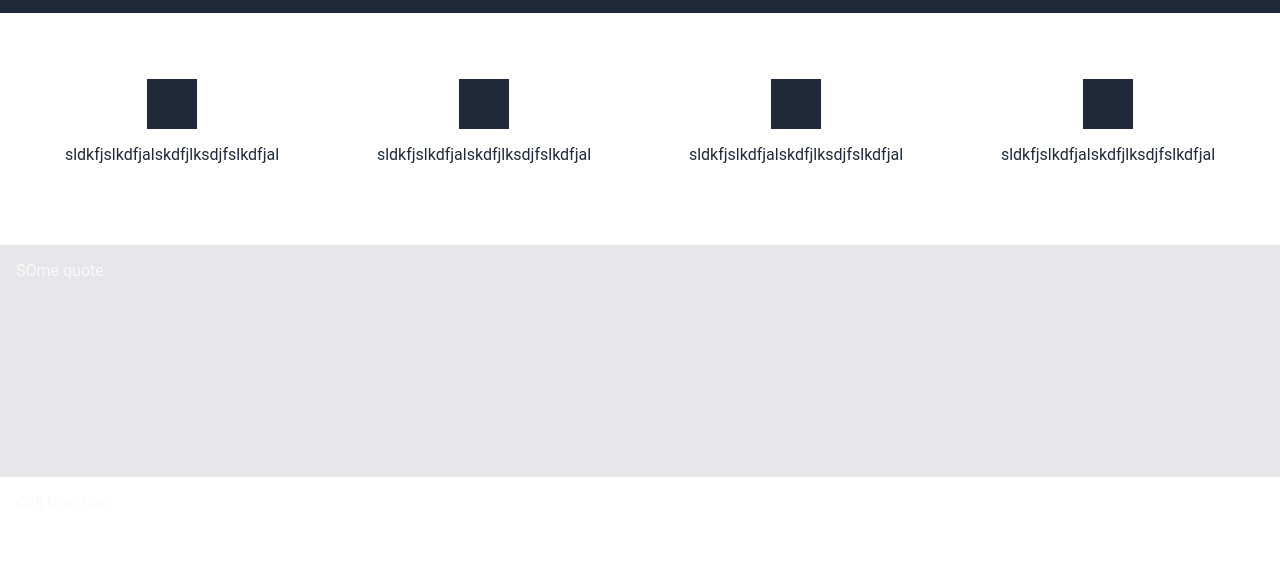
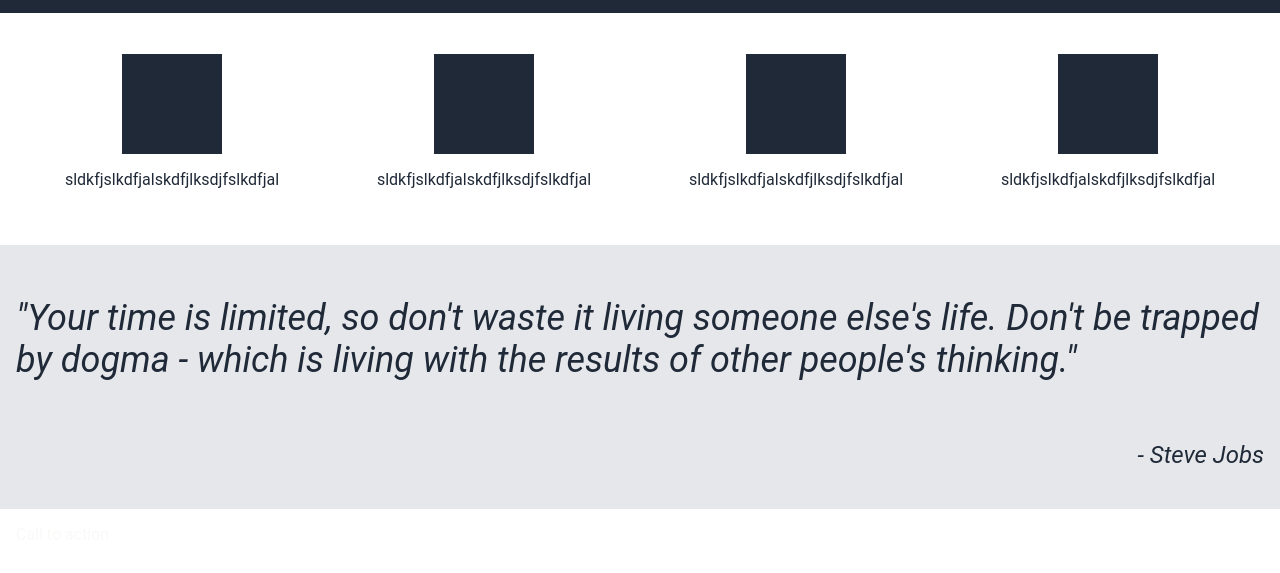
Before and after one commit to Dzemil/landing-page, a plain HTML site: page index.html in a window 1280 px wide. Shown: the part 379-952 px from the top of the page. Drawn offline with Linux system fonts and the light colour scheme.

Commit message:
added quote

```diff
--- a/index.html
+++ b/index.html
@@ -47,7 +47,11 @@
     </div>
 
     <div class="quote container">
-        SOme quote
+        <p class="quote-text"> "Your time is limited, so don't waste it living someone else's life.
+            Don't be trapped by dogma - which is living with the results of other people's thinking."
+        </p>
+        <p class="author">- Steve Jobs</p>
+
     </div>
 
     <div class="call container">
--- a/styles.css
+++ b/styles.css
@@ -82,6 +82,23 @@ h1 {
 }
 
 .card-img {
-    width: 50px;
-    height: 50px;
+    width: 100px;
+    height: 100px;
 }
+
+.quote {
+    flex-direction: column;
+}
+
+.quote-text {
+    color:#1F2937;
+    font-size: 36px;
+    font-style: italic;
+}
+
+.author {
+    align-self: flex-end;
+    color:#1F2937;
+    font-size: 24px;
+    font-style: italic;
+}
```
